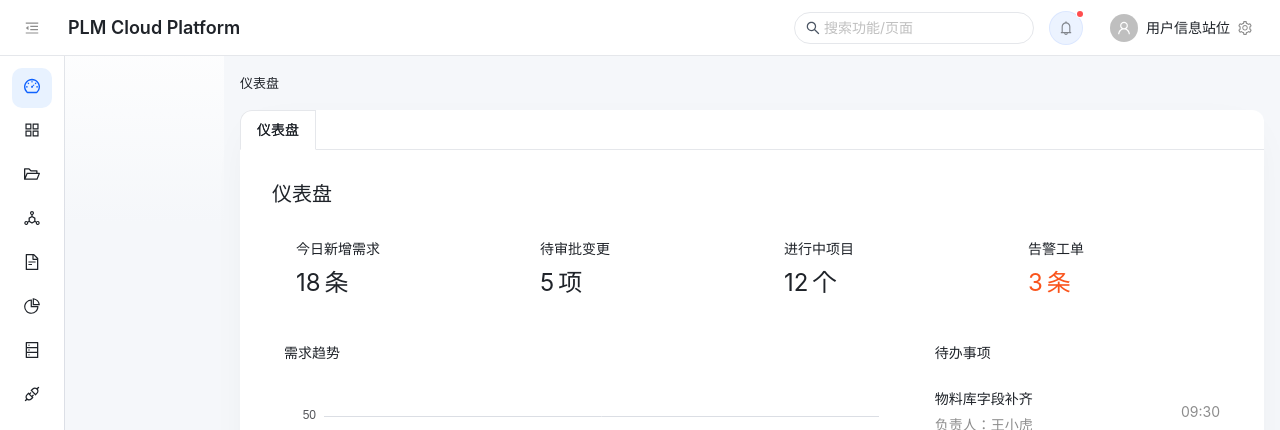
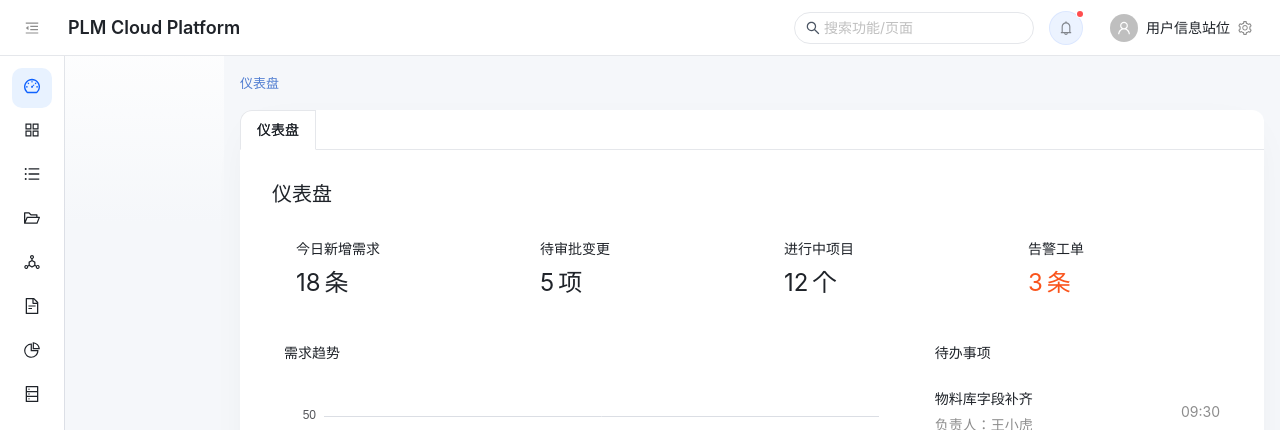
Before and after one commit to Altair288/plm-cloud-frontend, a React (Vite) app: page /dashboard in a window 1280 px wide. Shown: the top 430 px of the page. Built offline with nearby package versions, Linux system fonts and the light colour scheme.

Commit message:
feat: Add a category management menu item and update the text color of selected items to improve readability.

```diff
--- a/src/layouts/BasicLayout.tsx
+++ b/src/layouts/BasicLayout.tsx
@@ -9,6 +9,7 @@ import { getPalette } from "../styles/colors";
 import type { AppPalette } from "../styles/colors";
 import "./BasicLayout.css";
 import {
+  UnorderedListOutlined,
   DashboardOutlined,
   AppstoreOutlined,
   DeploymentUnitOutlined,
@@ -91,6 +92,14 @@ const menuData: MenuItem[] = [
           { path: "/products/specs/template", name: "模板管理" },
         ],
       },
+    ],
+  },
+  {
+    path: "/category",
+    name: "分类管理",
+    icon: <UnorderedListOutlined />,
+    children: [
+      { path: "/category/list", name: "分类集合" },
     ],
   },
   {
@@ -234,6 +243,11 @@ const BasicLayout: React.FC<React.PropsWithChildren> = ({ children }) => {
     return initial;
   });
 
+  const palette = useMemo<AppPalette>(
+    () => getPalette(isDarkMode ? "dark" : "light"),
+    [isDarkMode]
+  );
+
   const tabItems = useMemo<TabsProps["items"]>(
     () =>
       tabs.map((tab) => ({
@@ -251,7 +265,9 @@ const BasicLayout: React.FC<React.PropsWithChildren> = ({ children }) => {
         key: item.path,
         title:
           index === breadcrumbTrail.length - 1 ? (
-            <span>{item.name}</span>
+            <span style={{ color: palette.menuTextSelected, fontWeight: 600 }}>
+              {item.name}
+            </span>
           ) : (
             <a
               onClick={(event) => {
@@ -263,7 +279,7 @@ const BasicLayout: React.FC<React.PropsWithChildren> = ({ children }) => {
             </a>
           ),
       })),
-    [breadcrumbTrail, navigate]
+    [breadcrumbTrail, navigate, palette]
   );
 
   const handleTabChange = (key: string) => {
@@ -329,11 +345,6 @@ const BasicLayout: React.FC<React.PropsWithChildren> = ({ children }) => {
       return next;
     });
   }, [currentPath, activeLabel]);
-
-  const palette = useMemo<AppPalette>(
-    () => getPalette(isDarkMode ? "dark" : "light"),
-    [isDarkMode]
-  );
 
   useEffect(() => {
     if (typeof window === "undefined") {
--- a/src/styles/colors.ts
+++ b/src/styles/colors.ts
@@ -32,7 +32,7 @@ export const lightPalette: AppPalette = {
   siderBg: '#ffffff', // 侧边栏背景色
   menuText: '#1f2329', // 菜单文字颜色
   menuTextSecondary: '#6b7280', // 菜单次级文字颜色
-  menuTextSelected: '#0f62fe', // 菜单选中项文字颜色
+  menuTextSelected: '#517ed1ff', // 菜单选中项文字颜色
   menuItemSelectedBg: '#e8f2ff', // 菜单选中项背景色
   menuBgHover: '#f5f8ff', // 菜单悬停背景色
   menuBgActive: '#e0e9ff', // 菜单激活背景色
```
